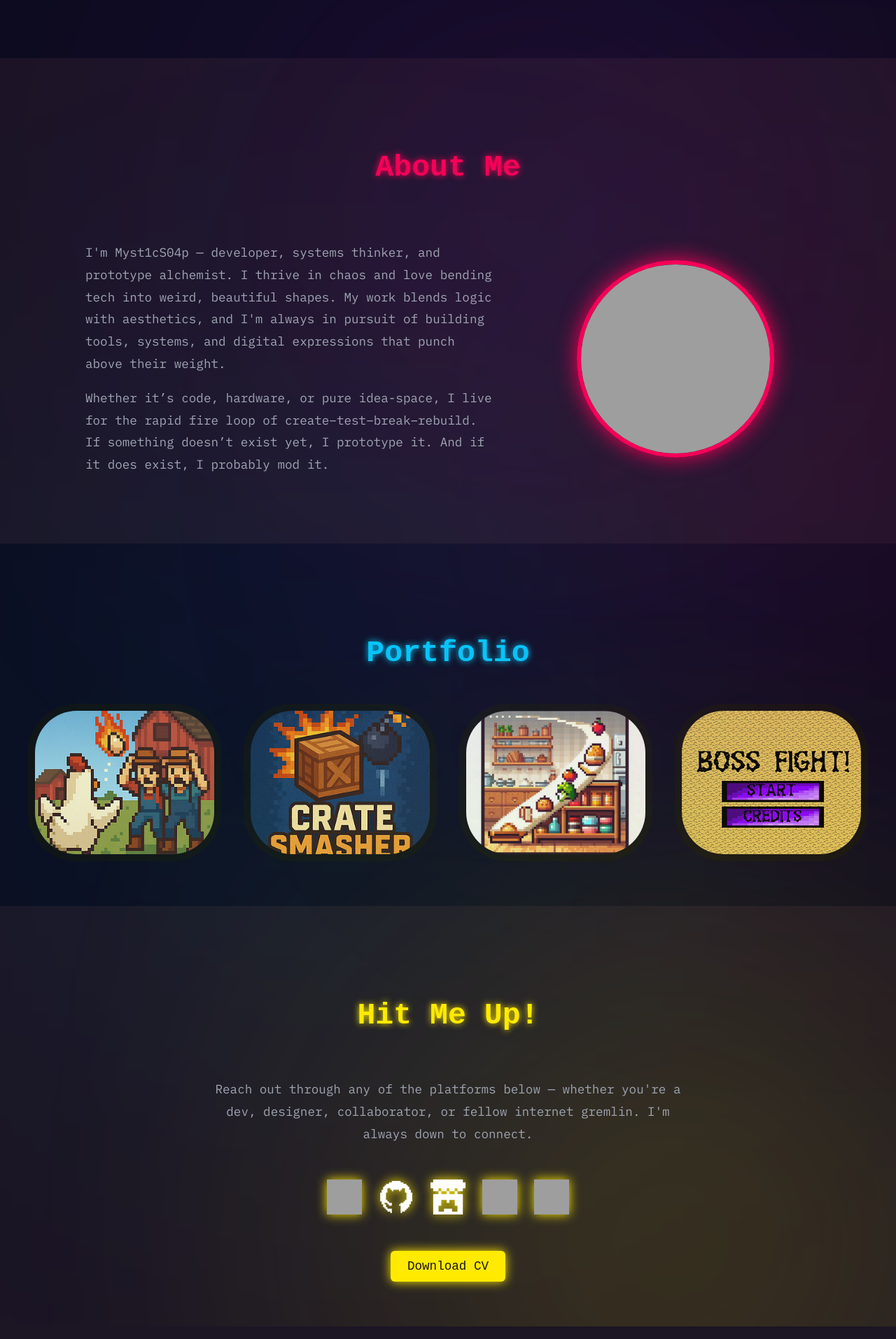
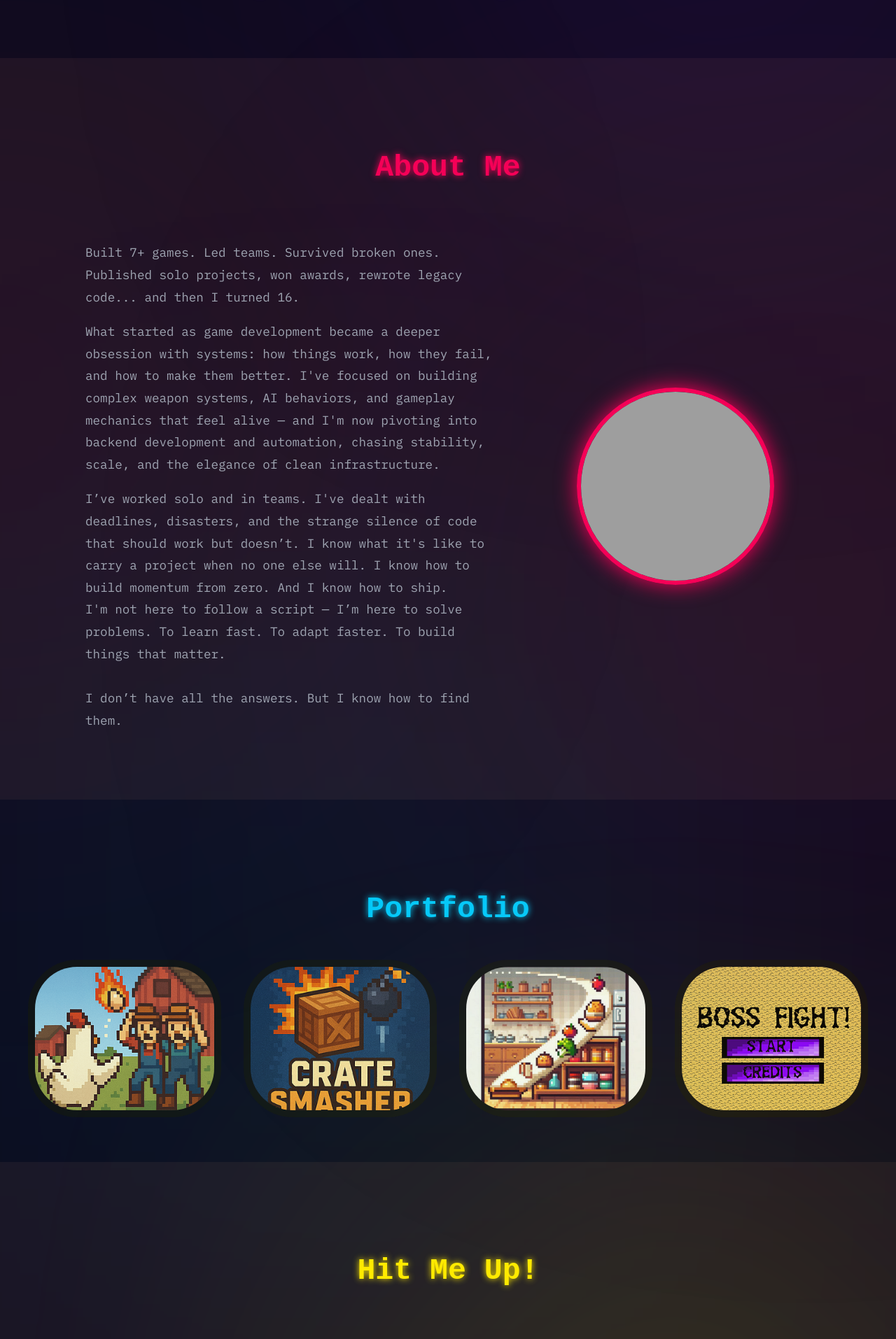
Before and after one commit to Myst1cS04p/Me, a Jekyll site: the page built from index.md, in a window 1280 px wide. Shown: the part 558-2472 px from the top of the page at 70% size. Built offline with Jekyll 4.4.1, drawn with Linux system fonts in a browser that asks for light colours; some web fonts are replaced; grey boxes are pictures that could not be loaded.

Commit message:
text changes

```diff
--- a/_includes/about.html
+++ b/_includes/about.html
@@ -11,15 +11,22 @@
     <div class="about-content">
         <div class="about-text">
             <p>
-                I'm Myst1cS04p — developer, systems thinker, and prototype alchemist.
-                I thrive in chaos and love bending tech into weird, beautiful shapes.
-                My work blends logic with aesthetics, and I'm always in pursuit of
-                building tools, systems, and digital expressions that punch above their weight.
+                Built 7+ games. Led teams. Survived broken ones.
+                Published solo projects, won awards, rewrote legacy code... and then I turned 16.
             </p>
             <p>
-                Whether it’s code, hardware, or pure idea-space, I live for the rapid fire loop of
-                create–test–break–rebuild. If something doesn’t exist yet, I prototype it. And if
-                it does exist, I probably mod it.
+                What started as game development became a deeper obsession with systems: how things work, how they fail, and how to make
+                them better. I've focused on building complex weapon systems, AI behaviors, and gameplay mechanics that feel alive — and
+                I'm now pivoting into backend development and automation, chasing stability, scale, and the elegance of clean
+                infrastructure.
+            </p>
+            <p>
+                I’ve worked solo and in teams. I've dealt with deadlines, disasters, and the strange silence of code that should work but doesn’t. I know what it's like to carry a project when no one else will. I know how to build momentum from zero. And I know how to ship.
+                <br>
+                I'm not here to follow a script — I’m here to solve problems. To learn fast. To adapt faster. To build things that matter.
+                <br><br>
+                I don’t have all the answers.
+                But I know how to find them.
             </p>
         </div>
 
--- a/_sass/_glow.scss
+++ b/_sass/_glow.scss
@@ -18,17 +18,17 @@
 /* ===== GLOW ANIMATION ===== */
 @keyframes pulseGlow {
     0% {
-        opacity: 0.7;
+        opacity: 0.6;
         transform: translate(-50%, -50%) scale(1);
     }
 
     50% {
         opacity: 1;
-        transform: translate(-50%, -50%) scale(1.03);
+        transform: translate(-50%, -50%) scale(1.2);
     }
 
     100% {
-        opacity: 0.7;
+        opacity: 0.6;
         transform: translate(-50%, -50%) scale(1);
     }
 }
@@ -49,11 +49,13 @@
 /* ===== SPECIFIC GLOWS ===== */
 #hero-overlay-glow-1 {
     @extend .glow-base;
-    top: 35%;
-    right: -20%;
+    top: 15%;
+    left: 80%;
     width: clamp(400px, 60vw, 900px);
     height: clamp(400px, 60vw, 900px);
     background: radial-gradient(circle, var(--glow-purple) 50%, transparent 70%);
+
+    animation: pulseGlow 5s ease-in-out infinite;
 
     @supports (-moz-appearance: none) {
         background: radial-gradient(circle, var(--glow-purple-low) 50%, transparent 70%);
@@ -71,11 +73,13 @@
 
 #hero-overlay-glow-2 {
     @extend .glow-base;
-    top: 30%;
-    left: -100%;
+    top: 40%;
+    left: 0%;
     width: clamp(400px, 60vw, 900px);
     height: clamp(400px, 60vw, 900px);
     background: radial-gradient(circle, var(--glow-red) 50%, transparent 70%);
+
+    animation: pulseGlow 4s ease-in-out infinite;
 
     @media (max-width: 768px) {
         width: 180vw;
@@ -95,6 +99,8 @@
     height: clamp(400px, 60vw, 900px);
     background: radial-gradient(circle, var(--glow-red) 50%, transparent 70%);
 
+    animation: pulseGlow 2s ease-in-out infinite;
+
     @media (max-width: 768px) {
         width: 180vw;
         height: 180vw;
@@ -113,11 +119,13 @@
     height: clamp(400px, 60vw, 900px);
     background: radial-gradient(circle, var(--glow-blue-low) 1000%, transparent 70%);
 
+    animation: pulseGlow 4s ease-in-out infinite;
+
     @media (max-width: 768px) {
         top: 60%;
         width: 160vw;
         height: 500vw;
-        filter: blur(75px);
+        filter: blur(300px);
         background: radial-gradient(ellipse, var(--glow-blue-low) 20%, transparent 70%);
     }
 }
--- a/js/modal.js
+++ b/js/modal.js
@@ -13,7 +13,8 @@ document.addEventListener('DOMContentLoaded', function () {
     // Helper to change glow color
     function updateGlow(color) {
         const rgba = hexToRgba(color, 0.25);
-        glow.style.background = `radial-gradient(circle, ${rgba} 50%, transparent 70%)`;
+        glow.style.background = `radial-gradient(circle, ${rgba} 20%, transparent 70%)`;
+
     }
 
     function hexToRgba(hex, alpha = 1) {
```
Also changed, not shown: 3 other files.
